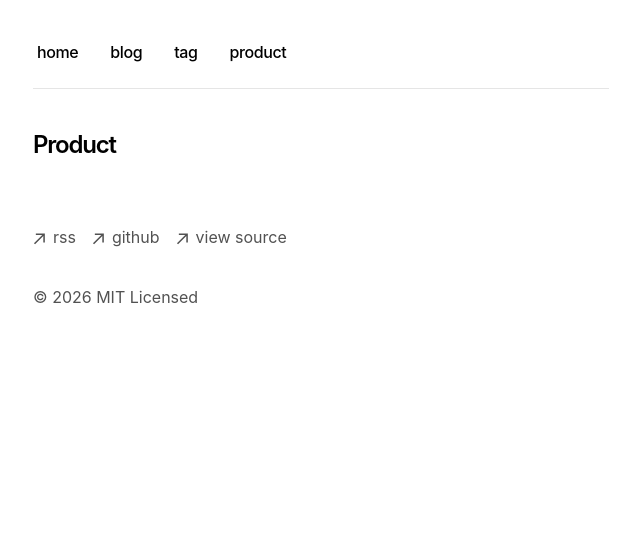
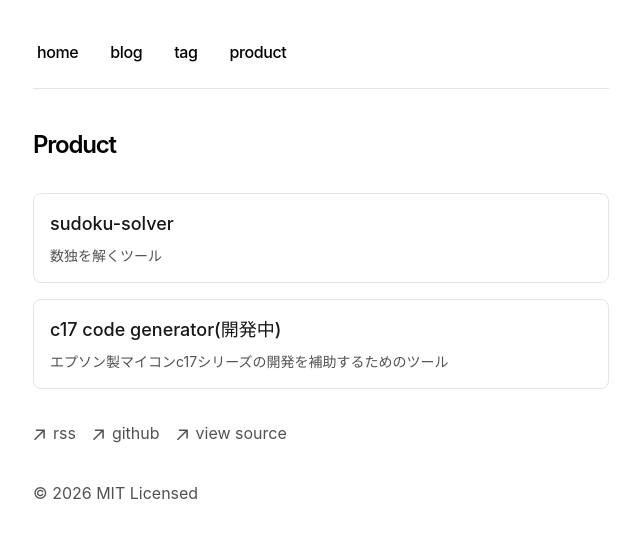
Before and after one commit to naoiw/naoiw.github.io, a Next.js app: page /product in a window 1280 px wide. Shown: the top 538 px of the page, without its empty margins (319-959 px from the left). Built offline with nearby package versions, Linux system fonts and the light colour scheme.

Commit message:
add : サンプルプロダクトを追加

```diff
--- a/app/product/products.ts
+++ b/app/product/products.ts
@@ -5,4 +5,15 @@ export type Product = {
   image?: string // 例: "/products/my-app.png"
 }
 
-export const products: Product[] = []
+export const products: Product[] = [
+  {
+    name: 'sudoku-solver',
+    summary: '数独を解くツール',
+    url: 'https://naoiw.github.io/sudoku-solver/',
+  },
+  {
+    name: 'c17 code generator(開発中)',
+    summary: 'エプソン製マイコンc17シリーズの開発を補助するためのツール',
+    url: 'https://c17-code-generator.vercel.app/',
+  },
+]
```
